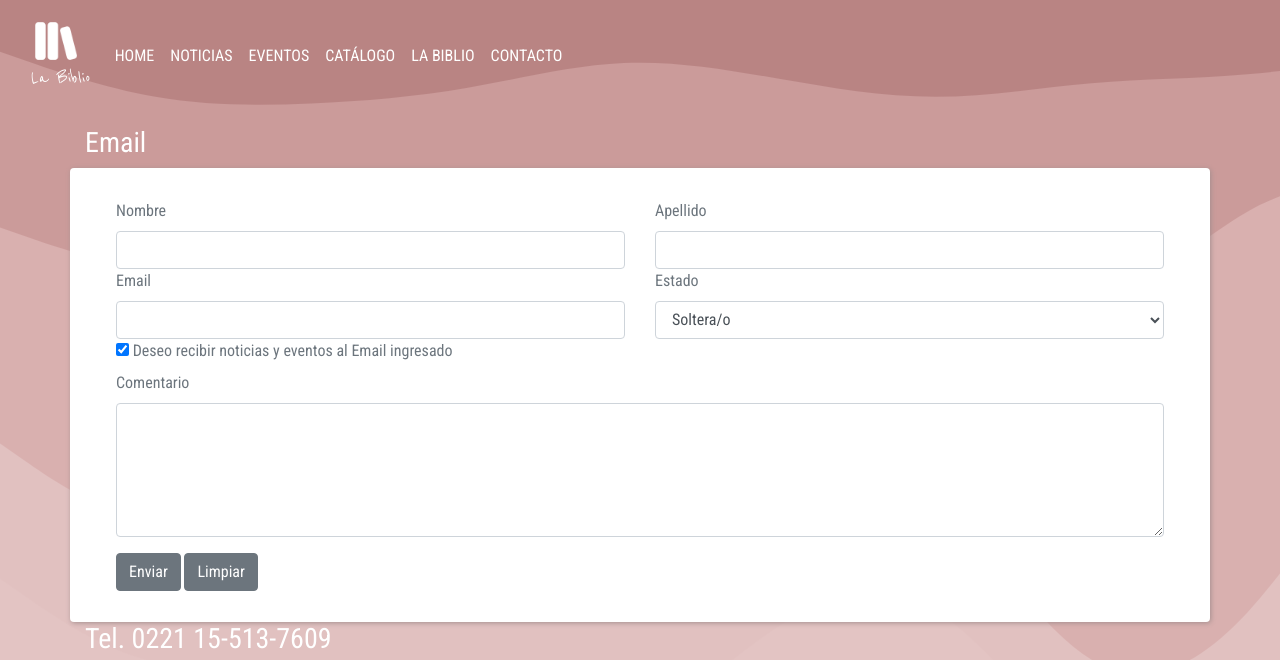
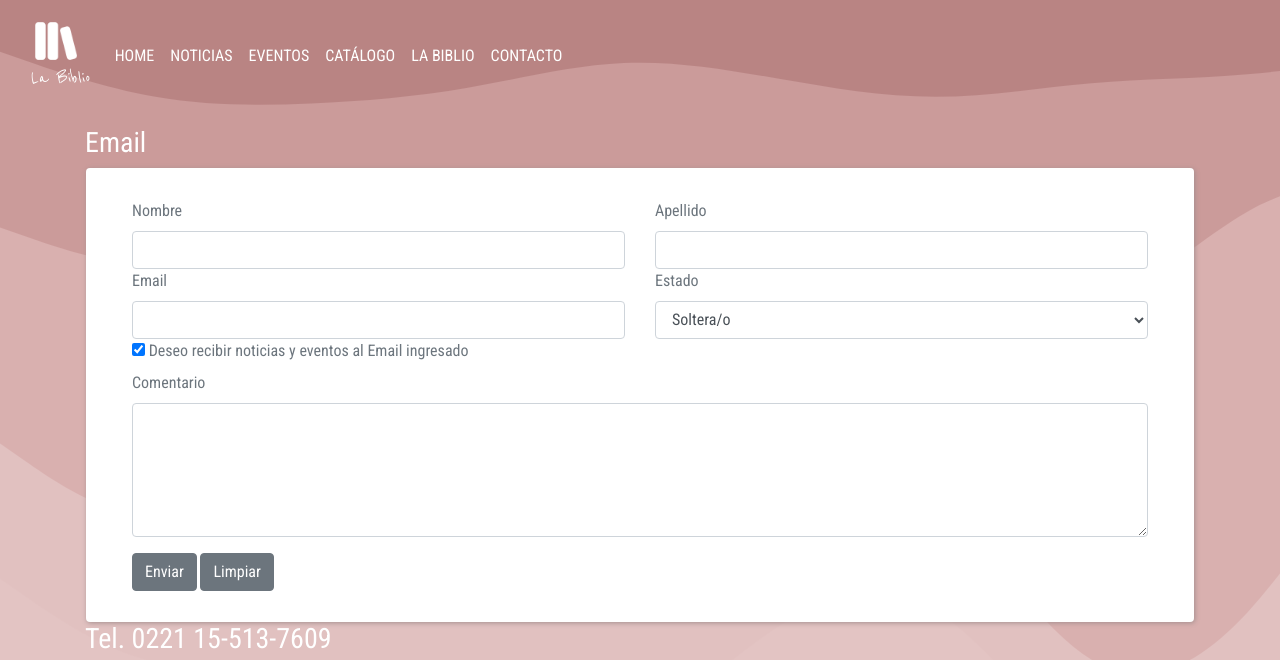
Before and after one commit to smoreno10/LaBiblio, a plain HTML site: page pages/contacto.html in a window 1280 px wide. Shown: the top 660 px of the page. Drawn offline with nearby package versions, Linux system fonts and the light colour scheme.

Commit message:
ajuste margin form

```diff
--- a/pages/contacto.html
+++ b/pages/contacto.html
@@ -77,7 +77,7 @@
 	<main class="container">
 		<h3>Email</h3>
 		<section class="row">
-			<form action="#" method="get">
+			<form action="#" method="get" class="ml-3 mr-3">
 				<div class="row  m-3">
 					<div class="col-md-6">
 						<label for="inptNombre" class="form-label">Nombre</label>
```
